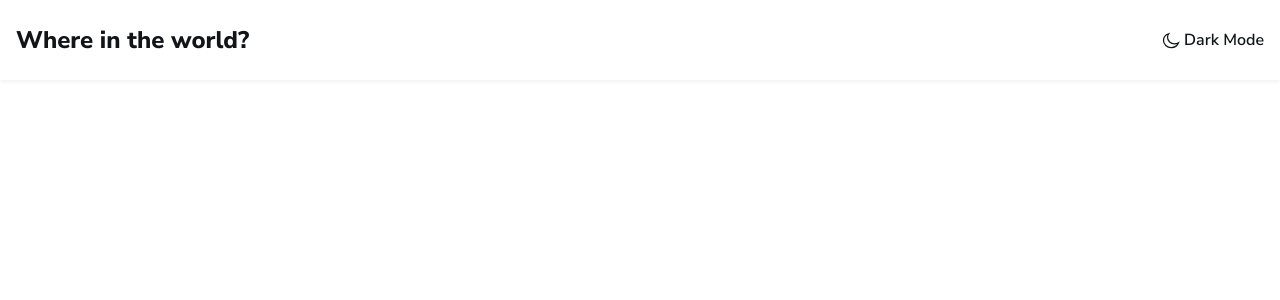
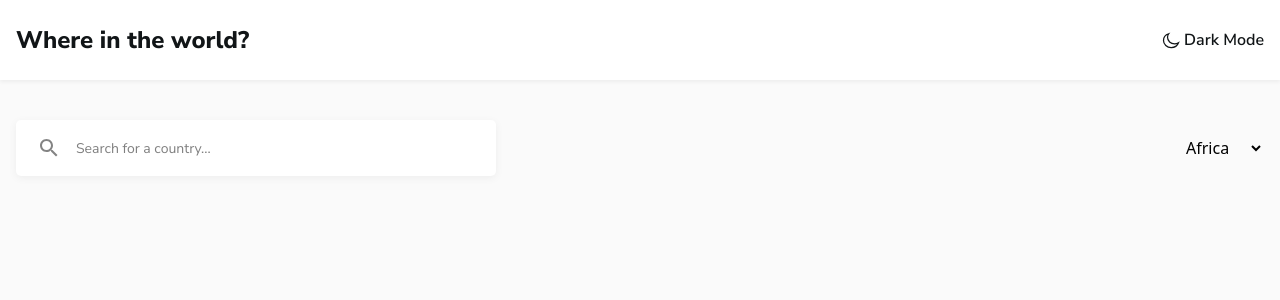
Before and after one commit to TheOnly1TY/rest-countries-api, a React (Vite) app: page / in a window 1280 px wide. Shown: the top 300 px of the page. Built offline with nearby package versions, Linux system fonts and the light colour scheme.

Commit message:
implement search and filter

```diff
--- a/src/App.jsx
+++ b/src/App.jsx
@@ -1,9 +1,15 @@
+import { FilterRegion } from "./components/FilterRegion";
 import { Header } from "./components/Header";
+import { SearchField } from "./components/SearchField";
 
 export default function App() {
   return (
-    <div className=" bg-[#FAFAFA]">
+    <div>
       <Header />
+      <div className="max-w-[80rem] mx-auto flex justify-between items-center px-4 my-10">
+        <SearchField />
+        <FilterRegion />
+      </div>
     </div>
   );
 }
--- a/src/components/FilterRegion.jsx
+++ b/src/components/FilterRegion.jsx
@@ -1 +1,11 @@
-export function FilterRegion() {}
+export function FilterRegion() {
+  return (
+    <select>
+      <option value="africa">Africa</option>
+      <option value="america">America</option>
+      <option value="asia">Asia</option>
+      <option value="europe">Europe</option>
+      <option value="oceania">Oceania</option>
+    </select>
+  );
+}
--- a/src/components/SearchField.jsx
+++ b/src/components/SearchField.jsx
@@ -1 +1,16 @@
-export function SearchField() {}
+export function SearchField() {
+  return (
+    <form className="relative w-full">
+      <input
+        type="text"
+        placeholder="Search for a country..."
+        className="md:w-[30rem] h-12 md:h-14 bg-white outline-0 text-[12px] md:text-sm leading-5 font-display shadow-[0_2px_9px_0_rgba(0,0,0,0.0532)] rounded-[5px] px-15"
+      />
+      <img
+        src="/public/searchIcon.svg"
+        alt="search-icon"
+        className="absolute top-1/2 left-6 -translate-y-1/2"
+      />
+    </form>
+  );
+}
--- a/src/components/Theme.jsx
+++ b/src/components/Theme.jsx
@@ -1,7 +1,7 @@
 export function Theme() {
   return (
     <div className="flex justify-center items-center gap-1">
-      <img src="/public/dark-mode-icon.svg" alt="mode_icon" />
+      <img src="/public/sun.svg" alt="mode_icon" />
       <p className="text-[12px] md:text-base text-[#111517] font-semibold font-display">
         Dark Mode
       </p>
--- a/src/index.css
+++ b/src/index.css
@@ -4,3 +4,6 @@
 @theme {
   --font-display: "Nunito Sans", sans-serif;
 }
+body {
+  background-color: #fafafa;
+}
```
Also changed, not shown: public/searchIcon.svg (added), public/sun.svg (renamed from public/dark-mode-icon.svg).
